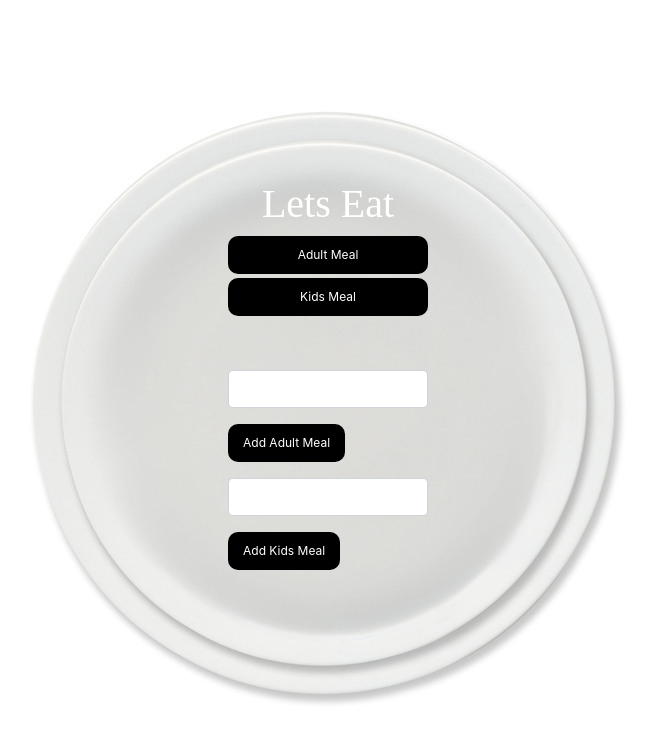
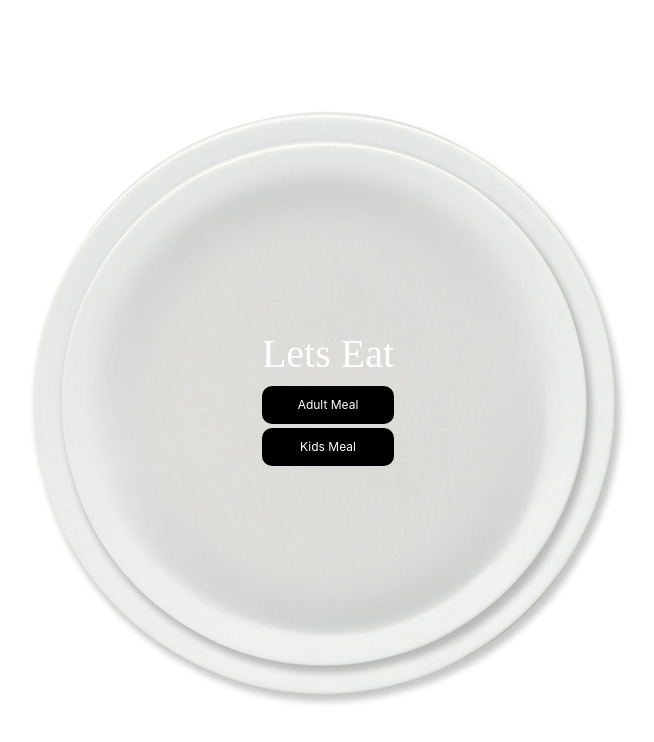
Before and after one commit to kaylalessard/KLessard, a React (Create React App) app in the folder LetsEat/: page / in a window 1280 px wide. Shown: the top 742 px of the page, without its empty margins (312-966 px from the left). Built offline with nearby package versions, Linux system fonts and the light colour scheme.

Commit message:
Update App.js

```diff
--- a/LetsEat/src/App.js
+++ b/LetsEat/src/App.js
@@ -1,8 +1,7 @@
 import React from 'react';
 import '../node_modules/bootstrap/dist/css/bootstrap.min.css';
 import { BrowserRouter as Router, Switch, Route, Link } from "react-router-dom";
-
-import CreateMeal from "./components/create-meal.component";
+// import CreateMeal from "./components/create-meal.component";
 import Meal from "./components/meal.component";
 import Kids from "./components/kids.component";
 
@@ -11,30 +10,24 @@
 return (
 
 <Router>
-<div className="App">
+
 <div className="header">
-  {/* header */}
 <h1>Lets Eat</h1>
 </div>
+
 {/* buttons direct to data table of adult meals and kids meals */}
 <div className="buttons">
 <Link className="button" to="/meal">Adult Meal</Link>
 <Link className="button" to="/kids">Kids Meal</Link>
+</div>
 
-</div>
 {/* this defines our navigation path */}
-      <div className="content">
-        <div className="row">
-          <div className="col-md-12">
+<div>
 <Switch>
-              <Route exact path='/' component={CreateMeal} />
+{/* <Route exact path='/' component={CreateMeal} /> */}
 <Route path="/meal" component={Meal} />
 <Route path="/kids" component={Kids} />
-
 </Switch>
-          </div>
-        </div>
-      </div>
 </div>
 </Router>
 );
```
Lines whose indentation alone changed are shown as unchanged.
